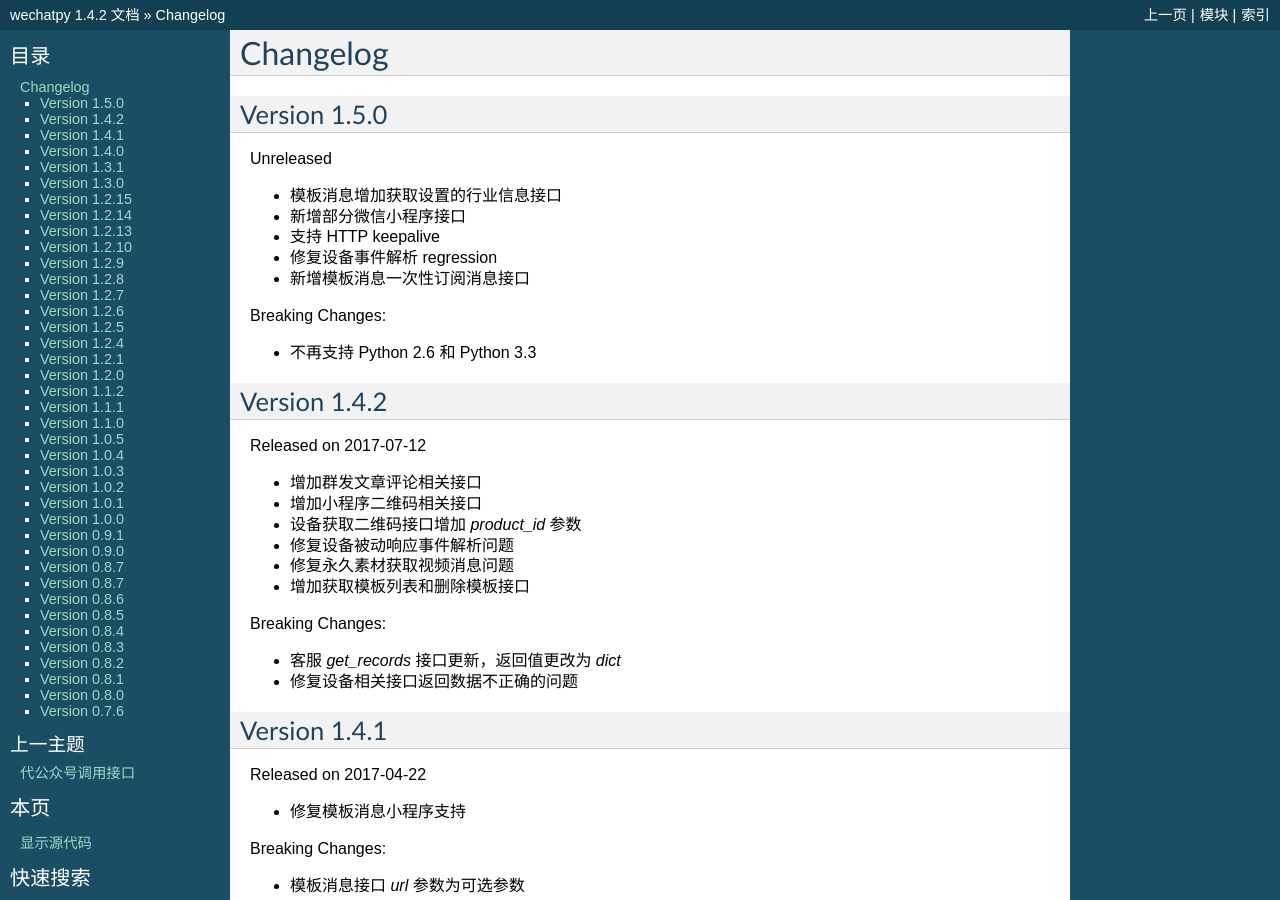
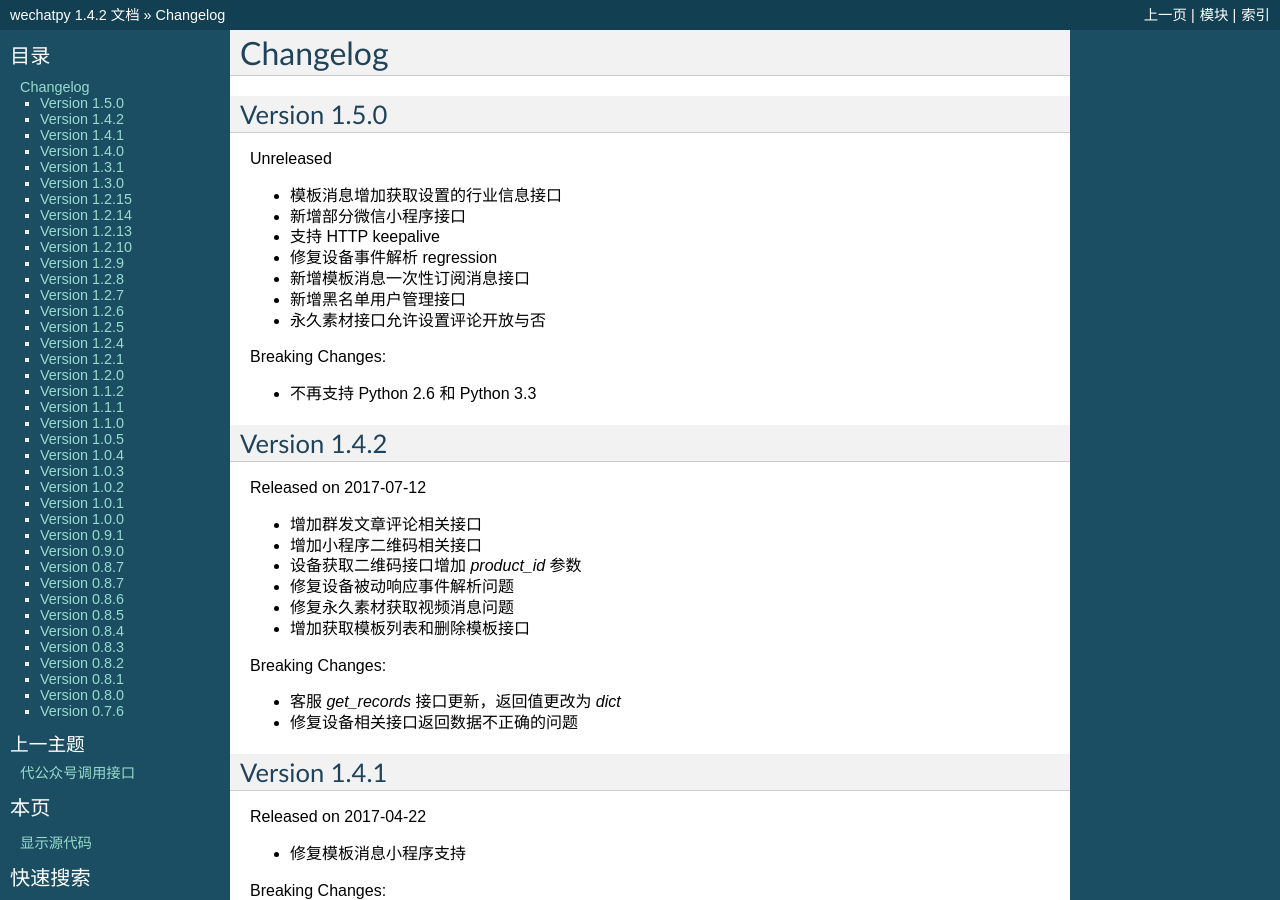
Before and after one commit to wechatpy/wechatpy, a Sphinx documentation site: the page built from docs/changelog.rst, in a window 1280 px wide and 900 px high. Built offline with Sphinx 7.4.7, drawn with Linux system fonts in a browser that asks for light colours.

Commit message:
Add changelog for #254 and #255

```diff
--- a/docs/changelog.rst
+++ b/docs/changelog.rst
@@ -11,6 +11,8 @@
 + 支持 HTTP keepalive
 + 修复设备事件解析 regression
 + 新增模板消息一次性订阅消息接口
++ 新增黑名单用户管理接口
++ 永久素材接口允许设置评论开放与否
 
 Breaking Changes:
 
```
